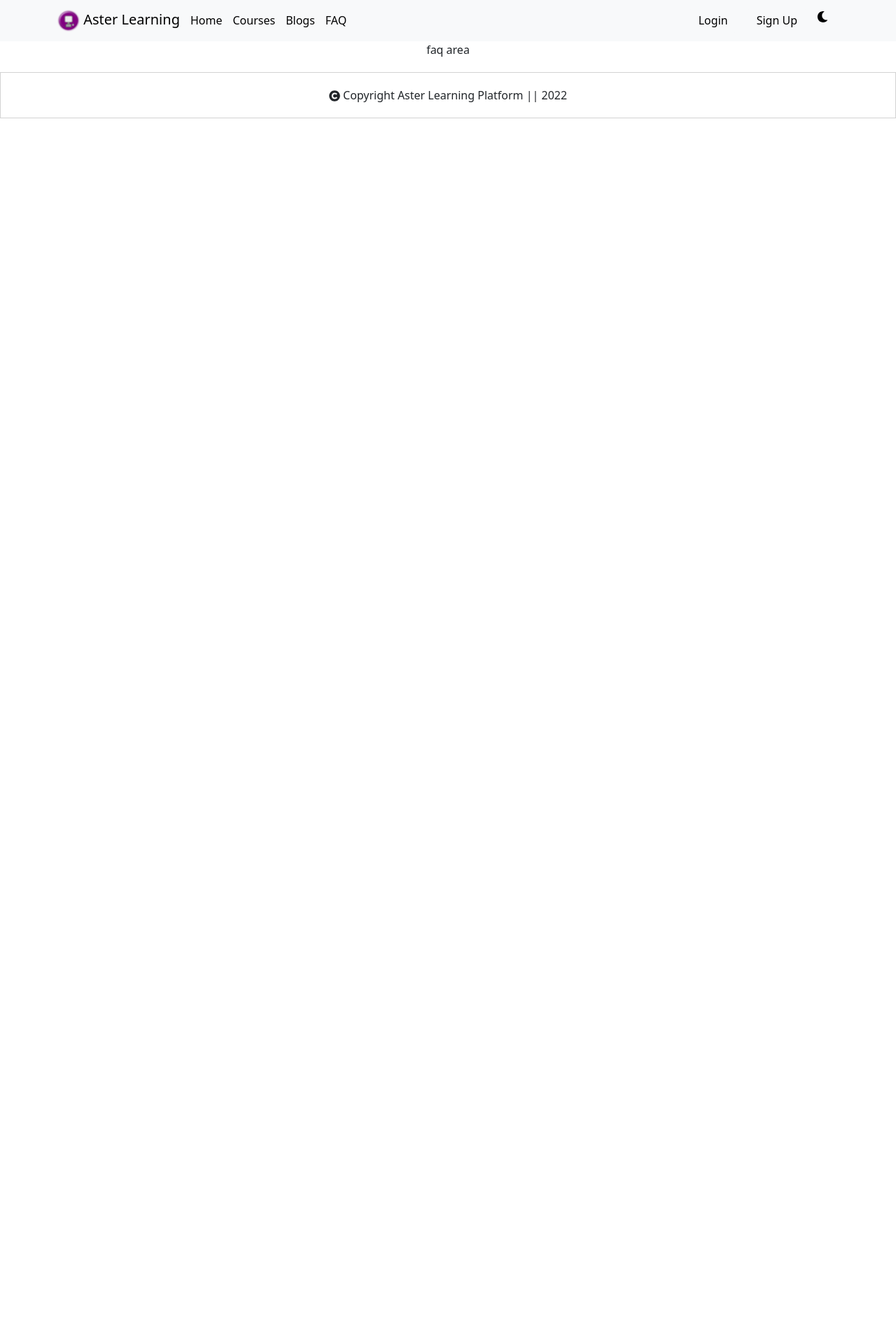
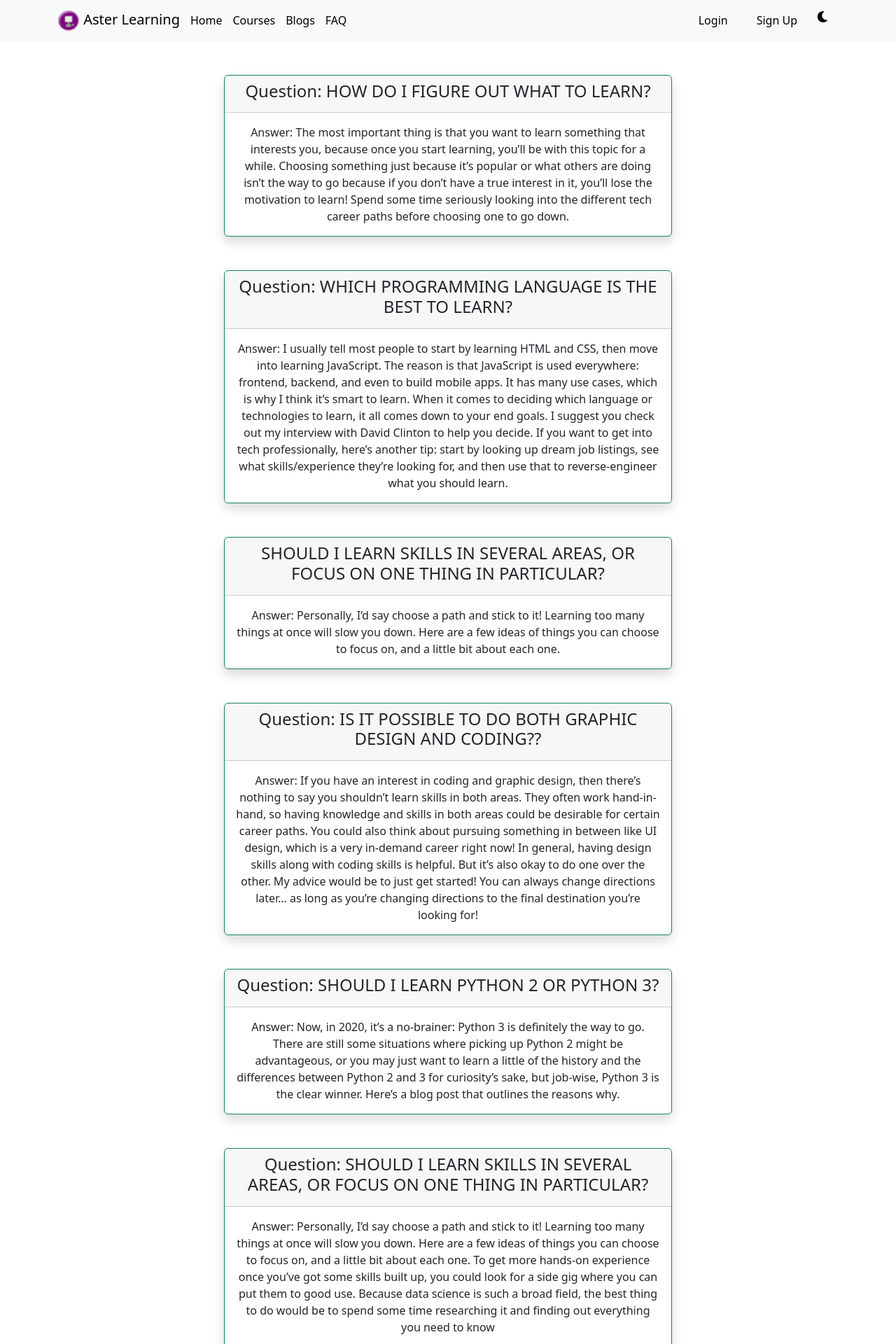
Before and after one commit to Saim023/aster-learning-client, a React (Create React App) app: page /faq in a window 1280 px wide. Shown: the top 1920 px of the page at 70% size. Before the commit the page ends 800 px from the top, so only its background shows below. Built offline with nearby package versions, Linux system fonts and the light colour scheme; no server answers.

Commit message:
responsive and blogs added

```diff
--- a/src/App.css
+++ b/src/App.css
@@ -7,7 +7,6 @@
 }
 #dark {
 	background-color: rgb(30, 15, 37);
-	color: white;
 }
 
 .App-logo {
--- a/src/Pages/FAQ/FAQ.js
+++ b/src/Pages/FAQ/FAQ.js
@@ -1,9 +1,60 @@
 import React from 'react';
+import Card from 'react-bootstrap/Card';
 
 const FAQ = () => {
     return (
-        <div>
-            faq area
+        <div className='blogs-container'>
+            <Card border="success" className='mt-5 w-50 m-auto shadow blogs'>
+                <Card.Header><h4>Question: HOW DO I FIGURE OUT WHAT TO LEARN?</h4></Card.Header>
+                <Card.Body>
+                    <Card.Text>
+                        Answer: The most important thing is that you want to learn something that interests you, because once you start learning, you’ll be with this topic for a while. Choosing something just because it’s popular or what others are doing isn’t the way to go because if you don’t have a true interest in it, you’ll lose the motivation to learn! Spend some time seriously looking into the different tech career paths before choosing one to go down.
+                    </Card.Text>
+                </Card.Body>
+            </Card>
+            <Card border="success" className='mt-5 w-50 m-auto shadow blogs'>
+                <Card.Header><h4>Question:  WHICH PROGRAMMING LANGUAGE IS THE BEST TO LEARN?</h4></Card.Header>
+                <Card.Body>
+                    <Card.Text>
+                        Answer: I usually tell most people to start by learning HTML and CSS, then move into learning JavaScript. The reason is that JavaScript is used everywhere: frontend, backend, and even to build mobile apps. It has many use cases, which is why I think it’s smart to learn. When it comes to deciding which language or technologies to learn, it all comes down to your end goals. I suggest you check out my interview with David Clinton to help you decide.
+                        If you want to get into tech professionally, here’s another tip: start by looking up dream job listings, see what skills/experience they’re looking for, and then use that to reverse-engineer what you should learn.
+                    </Card.Text>
+                </Card.Body>
+            </Card>
+            <Card border="success" className='mt-5 w-50 m-auto shadow blogs'>
+                <Card.Header><h4>SHOULD I LEARN SKILLS IN SEVERAL AREAS, OR FOCUS ON ONE THING IN PARTICULAR?</h4></Card.Header>
+                <Card.Body>
+                    <Card.Text>
+                        Answer: Personally, I’d say choose a path and stick to it! Learning too many things at once will slow you down. Here are a few ideas of things you can choose to focus on, and a little bit about each one.
+                    </Card.Text>
+                </Card.Body>
+            </Card>
+            <Card border="success" className='mt-5 w-50 m-auto shadow blogs'>
+                <Card.Header><h4>Question: IS IT POSSIBLE TO DO BOTH GRAPHIC DESIGN AND CODING??</h4></Card.Header>
+                <Card.Body>
+                    <Card.Text>
+                        Answer: If you have an interest in coding and graphic design, then there’s nothing to say you shouldn’t learn skills in both areas. They often work hand-in-hand, so having knowledge and skills in both areas could be desirable for certain career paths. You could also think about pursuing something in between like UI design, which is a very in-demand career right now!
+                        In general, having design skills along with coding skills is helpful. But it’s also okay to do one over the other. My advice would be to just get started! You can always change directions later… as long as you’re changing directions to the final destination you’re looking for!
+                    </Card.Text>
+                </Card.Body>
+            </Card>
+            <Card border="success" className='mt-5 w-50 m-auto shadow blogs'>
+                <Card.Header><h4>Question:  SHOULD I LEARN PYTHON 2 OR PYTHON 3?</h4></Card.Header>
+                <Card.Body>
+                    <Card.Text>
+                        Answer: Now, in 2020, it’s a no-brainer: Python 3 is definitely the way to go. There are still some situations where picking up Python 2 might be advantageous, or you may just want to learn a little of the history and the differences between Python 2 and 3 for curiosity’s sake, but job-wise, Python 3 is the clear winner. Here’s a blog post that outlines the reasons why.
+                    </Card.Text>
+                </Card.Body>
+            </Card>
+            <Card border="success" className='mt-5 w-50 m-auto shadow blogs'>
+                <Card.Header><h4>Question:  SHOULD I LEARN SKILLS IN SEVERAL AREAS, OR FOCUS ON ONE THING IN PARTICULAR?</h4></Card.Header>
+                <Card.Body>
+                    <Card.Text>
+                        Answer: Personally, I’d say choose a path and stick to it! Learning too many things at once will slow you down. Here are a few ideas of things you can choose to focus on, and a little bit about each one. To get more hands-on experience once you’ve got some skills built up, you could look for a side gig where you can put them to good use.
+                        Because data science is such a broad field, the best thing to do would be to spend some time researching it and finding out everything you need to know
+                    </Card.Text>
+                </Card.Body>
+            </Card>
         </div>
     );
 };
--- a/src/firebase/firebase.config.js
+++ b/src/firebase/firebase.config.js
@@ -5,12 +5,12 @@ import { initializeApp } from "firebase/app";
 
 // Your web app's Firebase configuration
 const firebaseConfig = {
-    apiKey: "AIzaSyAwa-QwUkUcylxCNFRS5C0Afopcbi6MbLg",
-    authDomain: "aster-learning-e445d.firebaseapp.com",
-    projectId: "aster-learning-e445d",
-    storageBucket: "aster-learning-e445d.appspot.com",
-    messagingSenderId: "874265074396",
-    appId: "1:874265074396:web:2e9127f2663dd538f87219"
+    apiKey: process.env.REACT_APP_apiKey,
+    authDomain: process.env.REACT_APP_authDomain,
+    projectId: process.env.REACT_APP_projectId,
+    storageBucket: process.env.REACT_APP_storageBucket,
+    messagingSenderId: process.env.REACT_APP_messagingSenderId,
+    appId: process.env.REACT_APP_appId
 };
 
 // Initialize Firebase
```
